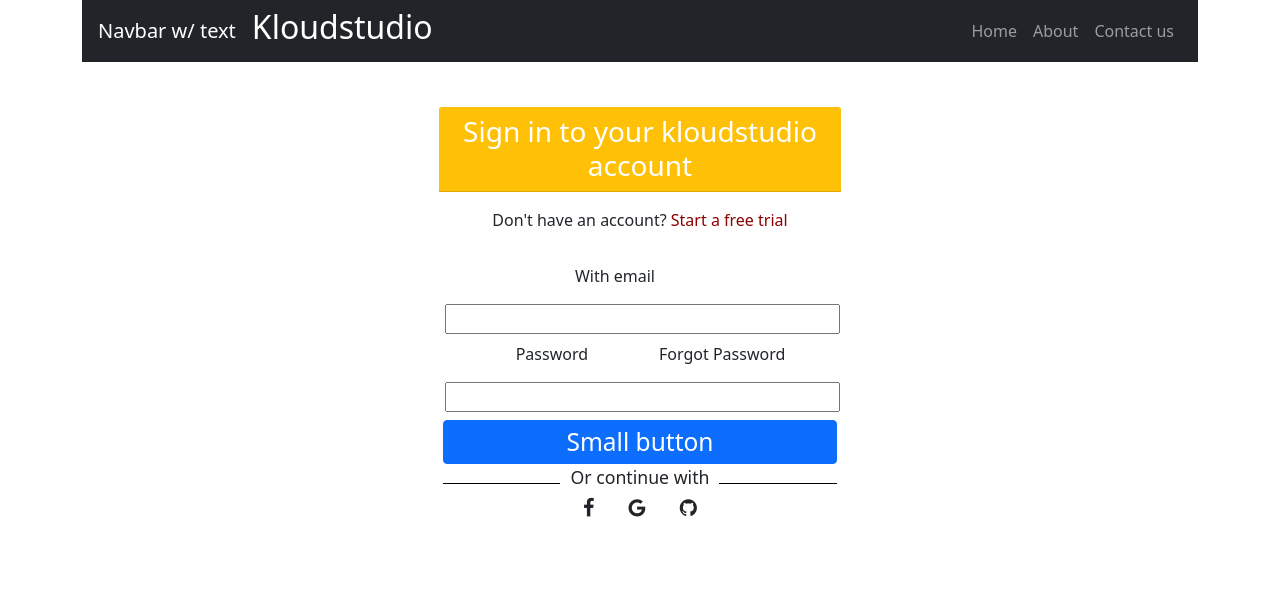
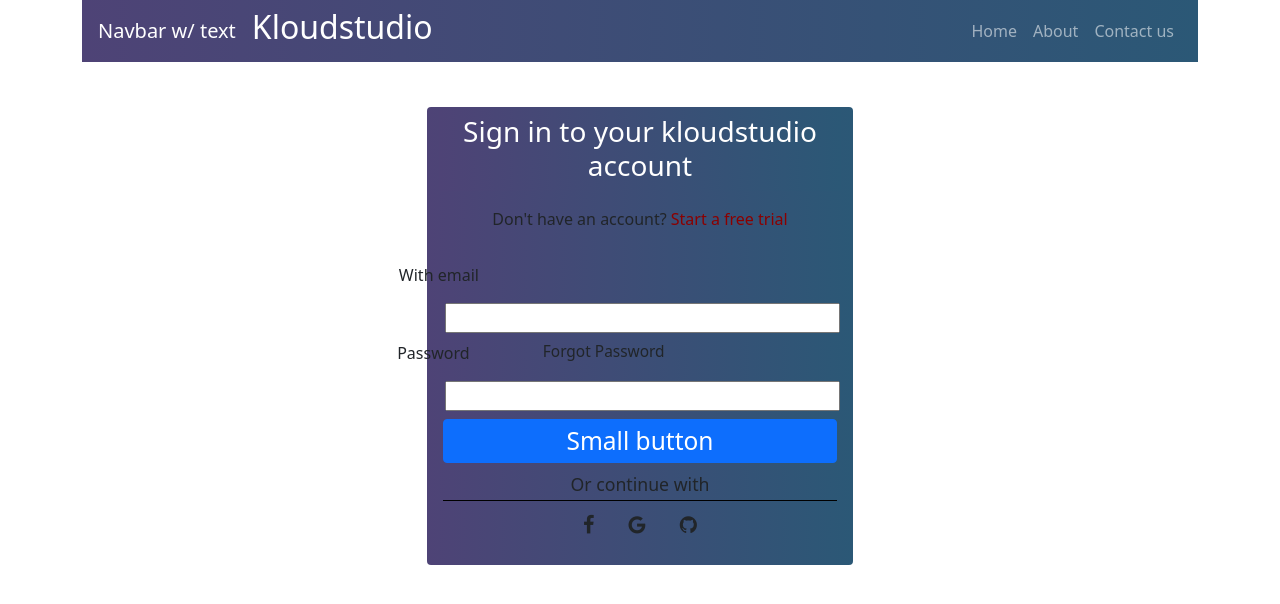
Before and after one commit to IzzatK/reactstrappractice, a React (Create React App) app: page / in a window 1280 px wide. Shown: the top 604 px of the page. Built offline with nearby package versions, Linux system fonts and the light colour scheme.

Commit message:
onto finish navbar

```diff
--- a/src/SigininCard.css
+++ b/src/SigininCard.css
@@ -3,6 +3,11 @@
     border: none;
     position:relative;
     top:45px;
+    background: #2b5876;  /* fallback for old browsers */
+    background: -webkit-linear-gradient(to right, #4e4376, #2b5876);  /* Chrome 10-25, Safari 5.1-6 */
+    background: linear-gradient(to right, #4e4376, #2b5876); /* W3C, IE 10+/ Edge, Firefox 16+, Chrome 26+, Opera 12+, Safari 7+ */
+
+
 
 }
  #signinform {
@@ -20,16 +25,36 @@
     color: darkred;
 }
 #span1 {
-    font-size: 17.7px; background-color: white; padding: 0 10px;
+    font-size: 17.7px; background:none; padding: 0 10px;
+    position:relative;
+
+}
+#forgotpass {
+    background:none;
+    position:relative;
+    bottom:5.23px;
+    font-size:15.45px;
+
+}
+#passpars {
+    position:relative;
+    right:111.7px;
+}
+#emailpar {
+    position:relative;
+    right:176.1px;
 }
 
 #div1 {
-    width: 100%; height: 20px; border-bottom: 1px solid black; text-align: center;
+    width: 100%; height: 30px; border-bottom: 1px solid black; text-align: center;
 }
-/*
+
 #kloudheader {
-    position:relative;
-    right:75px;
+   border:none;
+   background: #2b5876;  /* fallback for old browsers */
+background: -webkit-linear-gradient(to right, #4e4376, #2b5876);  /* Chrome 10-25, Safari 5.1-6 */
+background: linear-gradient(to right, #4e4376, #2b5876); /* W3C, IE 10+/ Edge, Firefox 16+, Chrome 26+, Opera 12+, Safari 7+ */
+
 }
 
 /* #smbutton{
--- a/src/SigninCard.js
+++ b/src/SigninCard.js
@@ -8,18 +8,18 @@ export default class SigninCard extends Component {
                     <div class="d-flex">
                         <div class="row justify-content-center">
                             <div id="reservationcard" class="card" id="card1">
-                                <h3 class="card-header bg-warning text-white text-center mb-2" id="kloudheader">Sign in to your kloudstudio account</h3>
+                                <h3 class="card-header bg-none text-white text-center mb-2" id="kloudheader">Sign in to your kloudstudio account</h3>
                                 <p id="signupheader" class="mt-2">Don't have an account? <a href="#" id="freetrialtext">Start a free trial</a></p>
 
                                 <div class="card-body">
                                     <div class="col-12" id="signinform">
-                                       <p id="emailpar " class="">With email </p>
+                                       <p id="emailpar">With email </p>
 
 
   <input class=""type="text" id="fname" name="fname" style={{width: "116%"}}/><br/>
 
 <div id="lowerinputform">
- <p id="reservecardpars" class="float-middle mt-2">Password <p class="float-right ">Forgot Password</p></p>
+ <p id="passpars" class="float-middle mt-2">Password <button id="forgotpass" class="btn btn-sm float-right ">Forgot Password</button></p>
 
                                        <input class="mb-1"type="text" style={{width: "116%"}} id="fname" name="fname"/><br/>
     </div>
@@ -35,7 +35,7 @@ export default class SigninCard extends Component {
                                     </div>  */}
                                     <div class="row justify-content-center ">
                                     <button type="button"  id="smbutton" class="btn btn-primary  mt-1">Small button</button>
-                                    <div id="div1">
+                                    <div id="div1" class="mt-2">
                                         <span id="span1">
                                                      Or continue with
                                         </span>
--- a/src/TopnavMenu.js
+++ b/src/TopnavMenu.js
@@ -26,7 +26,9 @@ export default class TopnavMenu extends Component {
     </span>
   </div>
 </nav> */}
-<nav class="navbar navbar-expand-sm bg-dark navbar-dark">
+<nav class="navbar navbar-expand-sm bg-dark navbar-dark" style={{ background: "background: #2b5876",
+                                                                  background: "-webkit-linear-gradient(to right, #4e4376, #2b5876)",
+                                                                  background: "linear-gradient(to right, #4e4376, #2b5876)"}}>
 <a class="navbar-brand" href="#">Navbar w/ text</a>
 <h2 class="text-white">Kloudstudio</h2>
 <ul class="navbar-nav ml-auto">
```
